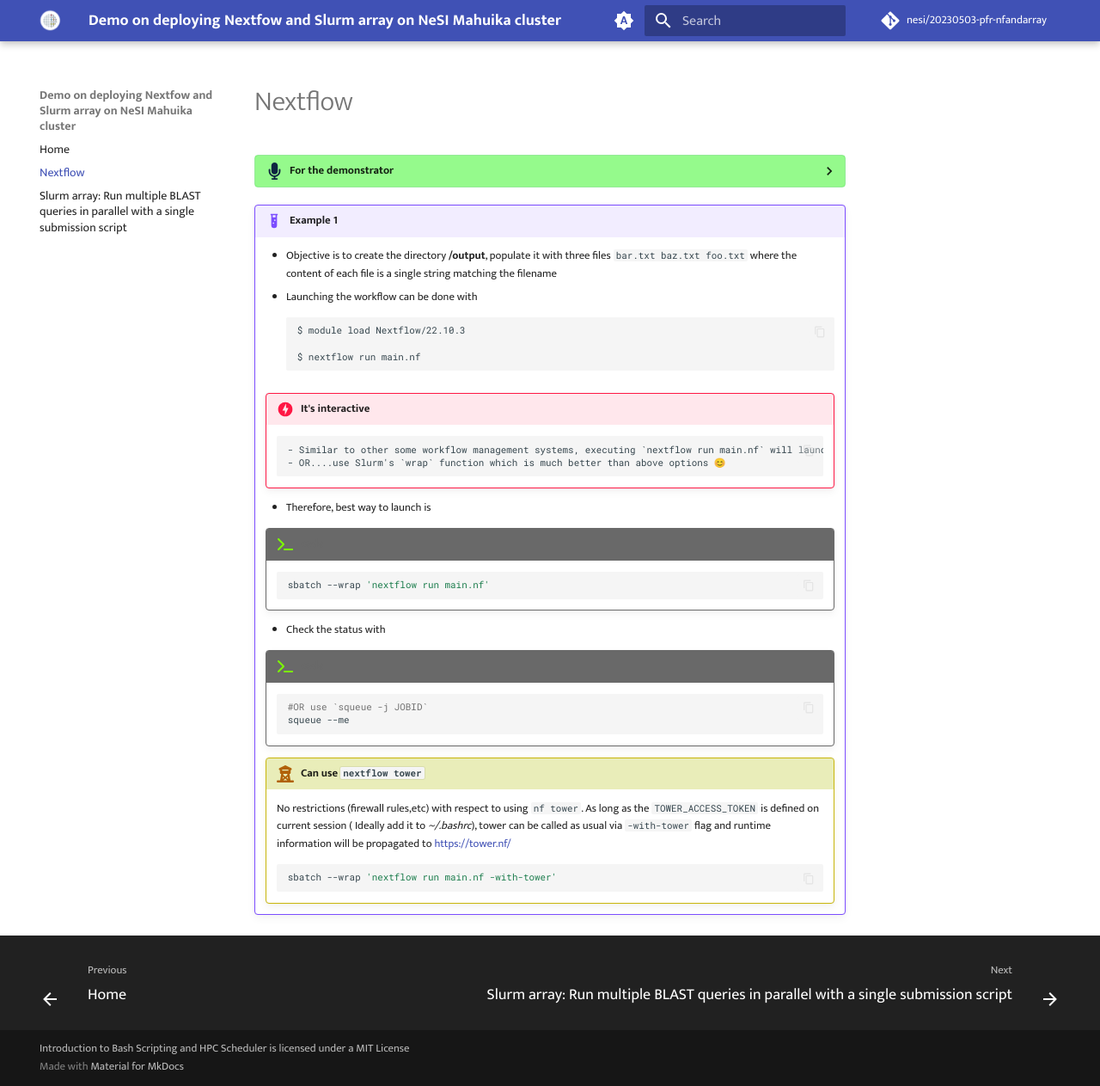
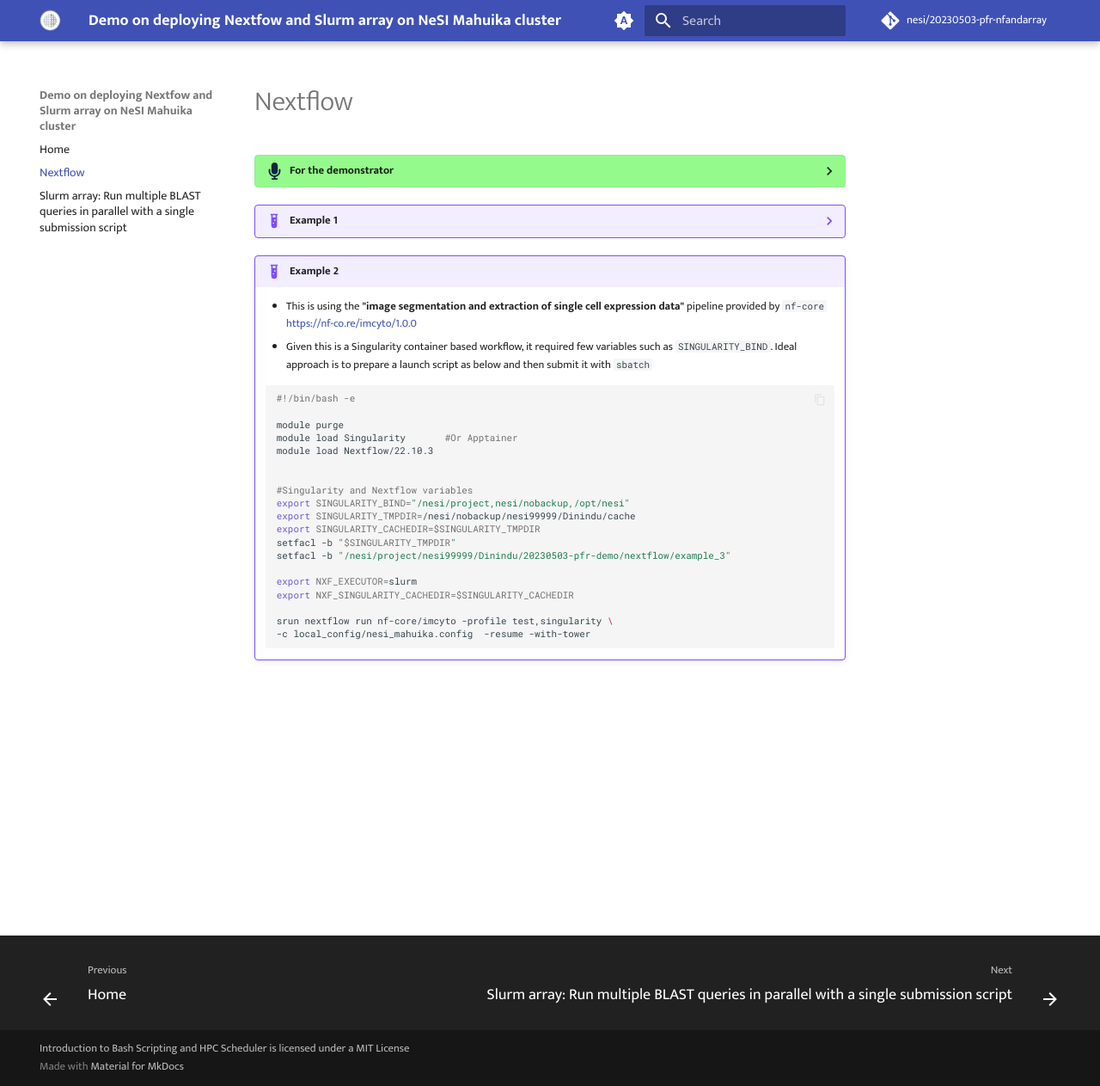
Before and after one commit to nesi/20230403-pfr-nfandarray, an MkDocs documentation site: the page built from docs/1_nf.md, in a window 1280 px wide and 1263 px high. Shown: the whole window at 86% size. Built offline with MkDocs 1.6.1 and Material for MkDocs 9.7.7, drawn with Linux system fonts in a browser that asks for light colours; comment, search, counter and statistics services are not loaded.

Commit message:
add example_2 and scripts

````diff
--- a/docs/1_nf.md
+++ b/docs/1_nf.md
@@ -9,8 +9,12 @@
       ```
         - If any of the files are missing, download them from [the repo](https://github.com/nesi/20230503-pfr-nfandarray/tree/main/scripts/nextflow/example_1)
 
+    * Content of **/example_2** directory is
+      ```bash
+      local_config/nesi_mahuika.config  nf_launch.sh
+      ```
 
-!!! example "Example 1"
+??? example "Example 1"
     - Objective is to create the directory **/output**, populate it with three files `bar.txt  baz.txt  foo.txt` where the content of each file is a single string matching the filename
     -  Launching the workflow can be done with
     ```bash
@@ -40,3 +44,31 @@
         ```bash
         sbatch --wrap 'nextflow run main.nf -with-tower'
         ```
+
+!!! example "Example 2"
+
+    - This is using the **"image segmentation and extraction of single cell expression data"** pipeline provided by `nf-core` https://nf-co.re/imcyto/1.0.0
+    - Given this is a Singularity container based workflow, it required few variables such as `SINGULARITY_BIND`. Ideal approach is to prepare a launch script as below and then submit it with `sbatch`
+
+
+    ```bash
+    #!/bin/bash -e
+
+    module purge
+    module load Singularity       #Or Apptainer
+    module load Nextflow/22.10.3
+
+
+    #Singularity and Nextflow variables
+    export SINGULARITY_BIND="/nesi/project,nesi/nobackup,/opt/nesi"
+    export SINGULARITY_TMPDIR=/nesi/nobackup/nesi99999/Dinindu/cache
+    export SINGULARITY_CACHEDIR=$SINGULARITY_TMPDIR
+    setfacl -b "$SINGULARITY_TMPDIR"
+    setfacl -b "/nesi/project/nesi99999/Dinindu/20230503-pfr-demo/nextflow/example_3"
+
+    export NXF_EXECUTOR=slurm
+    export NXF_SINGULARITY_CACHEDIR=$SINGULARITY_CACHEDIR
+
+    srun nextflow run nf-core/imcyto -profile test,singularity \
+    -c local_config/nesi_mahuika.config  -resume -with-tower
+    ```
````
Also changed, not shown: 10 other files.
